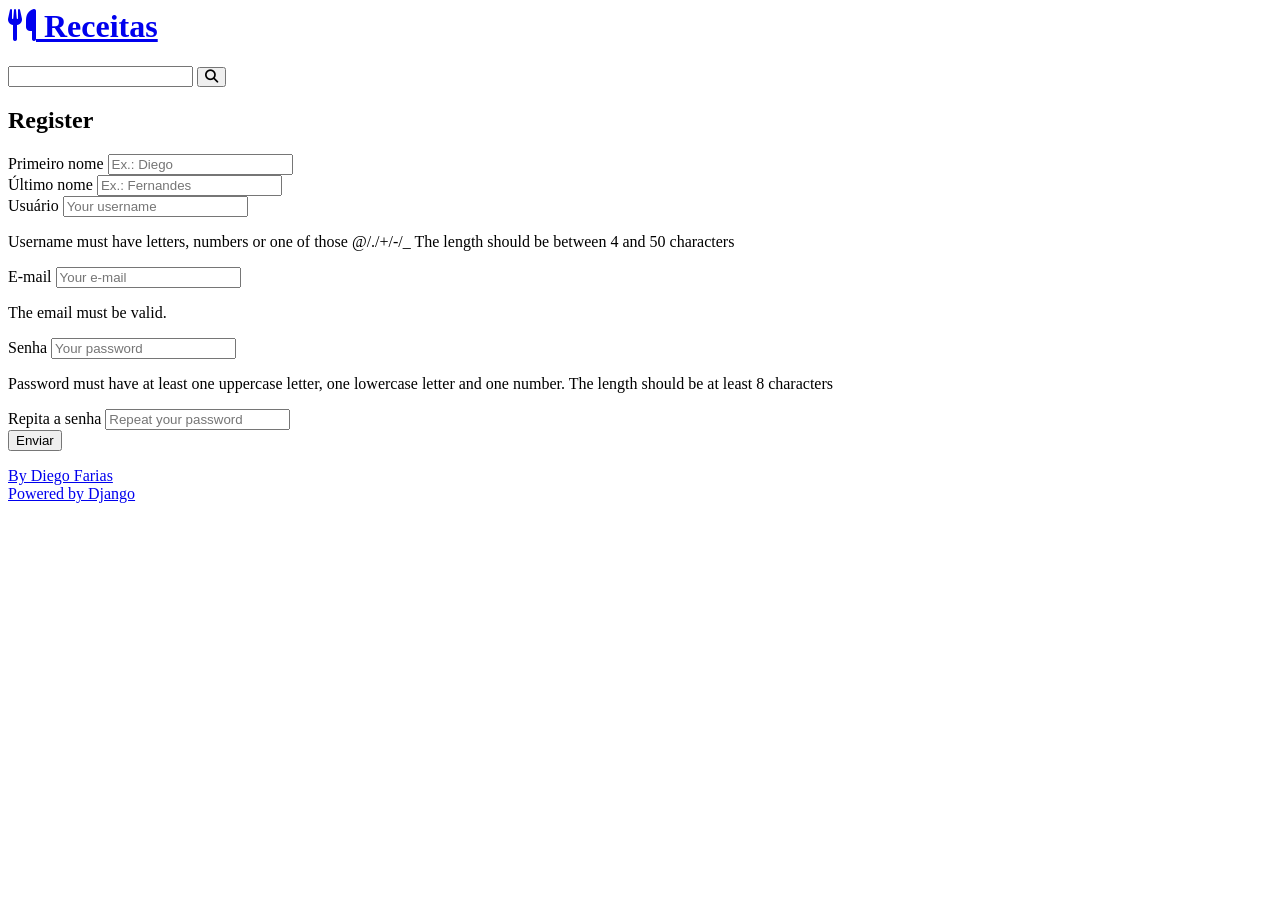
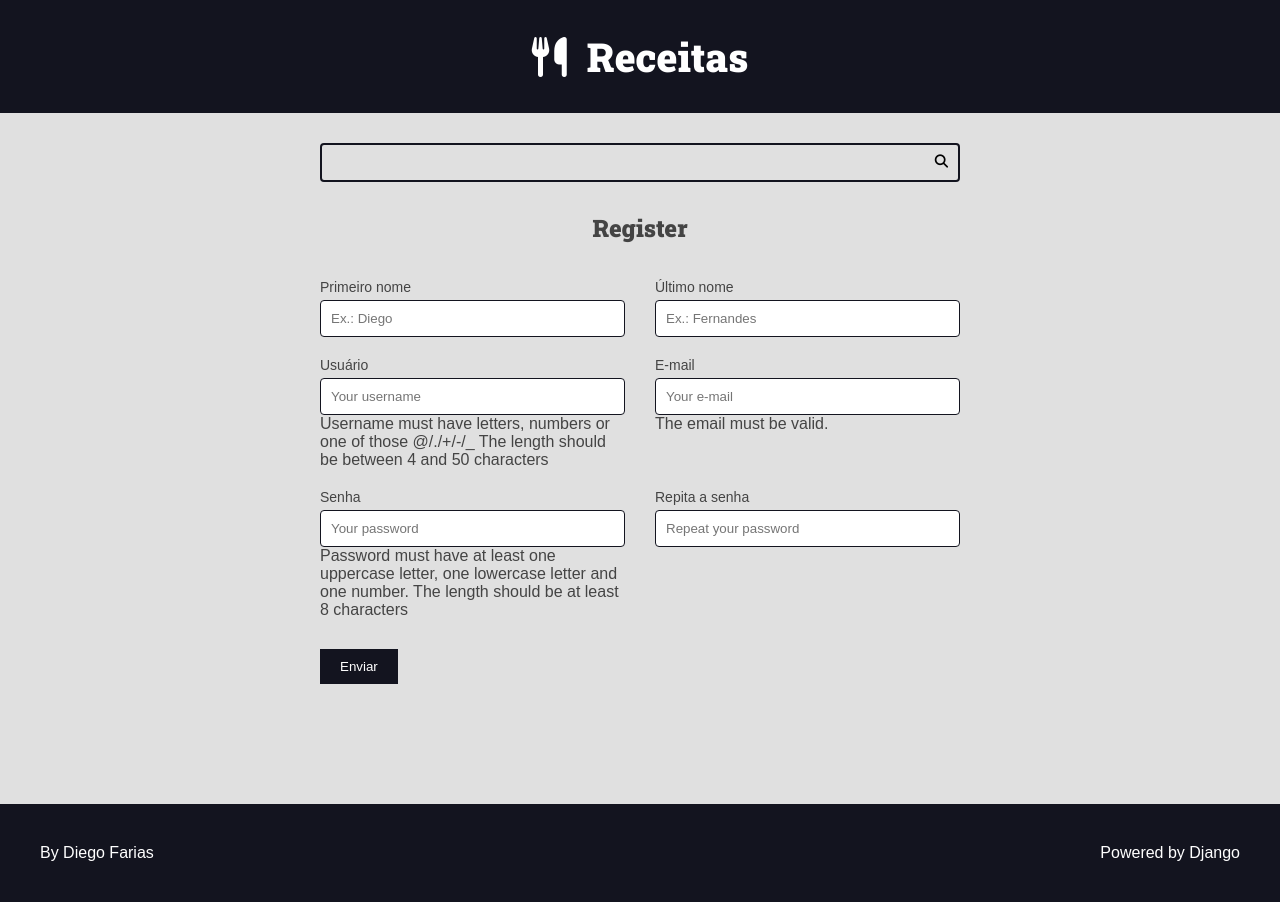
Before and after one commit to odiegofarias/recipes-django, a Django app: page /authors/register/ in a window 1280 px wide. Before the commit the page ends 503 px from the top, so only its background shows below. Run offline with Django 4.2, Linux system fonts and the light colour scheme; some libraries are stand-ins or nearby versions.

Commit message:
Reorganizando a estruta do projeto

```diff
--- a/authors/templates/authors/pages/register_view.html
+++ b/authors/templates/authors/pages/register_view.html
@@ -7,31 +7,7 @@
         <h2>Register</h2>
     </div>
 
-    {% include 'recipes/partials/messages.html' %}
-
-    <div class="main-content container">
-        <form method="POST" action="{% url 'authors:create' %}">
-            {% csrf_token %}
-            <div class="form-content form-content-grid">
-                {% for field in form  %}
-                    <div class="form-group">
-                        <label for="{{ field.id_for_label }}">{{ field.label }}</label>
-                        {{ field }}
-
-                        {% if field.help_text %}
-                            <p class="help-text">{{ field.help_text }}</p>
-                        {% endif %}
-
-                        {{ field.errors }}
-                    </div>
-                {% endfor %}
-            </div>
-            <div class="form-content form-content-grid">
-                <div class="form-group">
-                    <button type="submit">Enviar</button>
-                </div>
-            </div>
-        </form>
-    </div>
+    {% include 'global/partials/messages.html' %}
+    {% include 'global/partials/form.html' %}
 
 {% endblock content %}
--- a/authors/views.py
+++ b/authors/views.py
@@ -2,6 +2,7 @@ from django.shortcuts import render, redirect
 from django.http import Http404
 from .forms import RegisterForm
 from django.contrib import messages
+from django.urls import reverse
 
 
 def register_view(request):
@@ -10,6 +11,7 @@ def register_view(request):
 
     return render(request, 'authors/pages/register_view.html', {
         'form': form,
+        'form_action': reverse('authors:create'),
     })
 
 
--- /dev/null
+++ b/base_static/global/css/styles.css
@@ -0,0 +1,430 @@
+:root {
+    --color-primary: #269fe6;
+    --color-primary-hover: #2086c2;
+    --color-primary-dark: #13141f;
+    --color-primary-dark-hover: #212336;
+    --color-primary-light: #d4ecfa;
+    --color-primary-light-hover: #bdd8e7;
+
+    --color-white: #fff;
+    --color-black: #000;
+
+    --color-dark-text: #444;
+    --color-info-light: #cce5ff;
+    --color-debug-light: #cce5ff;
+    --color-success-light: #d4edda;
+    --color-alert-light: #fff3cd;
+    --color-warning-light: #fff3cd;
+    --color-error-light: #f8d7da;
+
+    --color-info-dark: #4d86c4;
+    --color-debug-dark: #4d86c4;
+    --color-success-dark: #4a9c5d;
+    --color-alert-dark: #927f40;
+    --color-warning-dark: #927f40;
+    --color-error-dark: #da525d;
+
+    --color-gray-0: #f9f9f9;
+    --color-gray-1: #e0e0e0;
+    --color-gray-2: #c7c7c7;
+    --color-gray-3: #aeaeae;
+    --color-gray-4: #959595;
+    --color-gray-5: #7d7d7d;
+    --color-gray-6: #646464;
+    --color-gray-7: #4b4b4b;
+    --color-gray-8: #323232;
+    --color-gray-9: #191919;
+
+    --font-primary: sans-serif;
+    --font-headings: 'Roboto Slab', serif;
+
+    --spacing-gutter-medium: 3rem;
+    --spacing-gutter-large: 4rem;
+}
+
+* {
+    padding: 0;
+    margin: 0;
+    box-sizing: border-box;
+}
+
+html {
+    font-size: 62.5%;
+}
+
+body {
+    font-size: 1.6rem;
+    font-family: var(--font-primary);
+    background: var(--color-gray-1);
+    color: var(--color-dark-text);
+}
+
+h1,
+h2,
+h3,
+h4,
+h5,
+h6 {
+    font-family: var(--font-headings);
+}
+
+img {
+    max-width: 100%;
+}
+
+a {
+    color: var(--color-primary);
+    text-decoration: none;
+}
+
+.container {
+    max-width: 115rem;
+    margin: 0 auto;
+    padding: var(--spacing-gutter-medium);
+}
+
+.main-header-container {
+    background: var(--color-primary-dark);
+}
+
+.main-logo {
+    font-size: 4rem;
+    color: var(--color-white);
+    text-decoration: none;
+    display: flex;
+    flex-flow: row nowrap;
+    align-items: center;
+    justify-content: center;
+    width: fit-content;
+    margin: 0 auto;
+}
+
+.main-logo-icon {
+    margin-right: 2rem;
+}
+
+.search-form {
+    border: 0.2rem solid var(--color-primary-dark);
+    max-width: 64rem;
+    margin: 0 auto;
+    border-radius: 0.4rem;
+    position: relative;
+    transition: all 300ms ease-in-out;
+}
+
+.search-input,
+.search-button {
+    border: none;
+    background: none;
+    outline: none;
+    padding: 1rem;
+    transition: all 300ms ease-in-out;
+}
+
+.search-input {
+    width: 100%;
+    padding-right: 3rem;
+}
+
+.search-button {
+    position: absolute;
+    top: 0;
+    right: 0;
+}
+
+.search-button:focus {
+    outline: 1px solid var(--color-primary);
+    background: rgba(0, 0, 0, 0.05);
+}
+
+.search-form:focus-within {
+    border-color: var(--color-primary);
+    background: var(--color-white);
+}
+
+.search-form:focus-within .search-button {
+    color: var(--color-primary);
+}
+
+.main-content {
+    padding-top: 0;
+}
+
+.main-content-list {
+    display: grid;
+    grid-template-columns: repeat(auto-fit, minmax(330px, 1fr));
+    gap: var(--spacing-gutter-large);
+}
+
+.recipe {
+    background: var(--color-white);
+    box-shadow: -5px 5px 10px rgba(0, 0, 0, 0.2);
+    transform: scale(1);
+    transition: all 300ms ease-in-out;
+    border-radius: 0.4rem;
+    overflow: hidden;
+}
+
+.recipe img {
+    max-width: 100%;
+}
+
+.recipe-list-item {
+    max-width: rem;
+    height: fit-content;
+}
+
+.recipe-list-item:hover {
+    transform: scale(1.02);
+    box-shadow: -8px 8px 18px rgba(0, 0, 0, 0.25);
+}
+
+.recipe-title-container {
+    padding: var(--spacing-gutter-medium);
+    padding-bottom: 2rem;
+}
+
+.recipe-title-container a {
+    text-decoration: none;
+    color: var(--color-primary-dark);
+}
+
+.recipe-author {
+    padding: 0 var(--spacing-gutter-medium);
+}
+
+.recipe-content {
+    padding: var(--spacing-gutter-medium);
+    padding-top: 2rem;
+}
+
+.recipe-author-item {
+    color: var(--color-gray-4);
+    margin-right: 1rem;
+    font-style: italic;
+    font-size: 1.4rem;
+}
+
+.recipe-author a {
+    color: var(--color-primary);
+    transition: all 300ms ease-in-out;
+    text-decoration: none;
+}
+
+.recipe-author a:hover {
+    color: var(--color-primary-dark);
+}
+
+.recipe-meta-container {
+    display: flex;
+    flex-flow: row wrap;
+    padding: var(--spacing-gutter-medium);
+    background: var(--color-gray-1);
+}
+
+.recipe-meta {
+    display: flex;
+    flex-flow: column nowrap;
+    flex-shrink: 1;
+    flex-grow: 1;
+    text-align: center;
+}
+
+.recipe-meta-title {
+    font-size: 1.6rem;
+}
+
+.recipe-footer a {
+    background: var(--color-primary-dark);
+    display: block;
+    color: var(--color-white);
+    text-decoration: none;
+    text-align: center;
+    padding: 1.5rem var(--spacing-gutter-medium);
+    transition: all 300ms ease-in-out;
+}
+
+.recipe-footer a:hover {
+    filter: brightness(2);
+}
+
+
+
+
+.main-content-detail  .recipe-list-item {
+    max-width: 84rem;
+    margin: 0 auto;
+}
+
+.recipe-list-item:hover {
+    transform: scale(1.02);
+    box-shadow: -5px 5px 15px rgba(0, 0, 0, 0.2);
+}
+
+
+
+
+.main-content-detail .recipe-list-item {
+    max-width: 84rem;
+    margin: 0 auto;
+}
+
+
+.main-content-detail .recipe-list-item:hover {
+    transform: scale(1);
+    box-shadow: -5px 5px 15px rgba(0, 0, 0, 0.2);
+}
+
+.preparation-steps {
+    padding: var(--spacing-gutter-medium);
+}
+
+.preparation-steps {
+    padding: var(--spacing-gutter-medium);
+}
+
+
+.main-footer {
+    display: flex;
+    align-items: center;
+    justify-content: space-between;
+    background: var(--color-primary-dark);
+    color: var(--color-white);
+    padding: var(--spacing-gutter-large);
+}
+
+.main-footer a {
+    color: var(--color-white);
+    text-decoration: none;
+    transition: all 300ms ease-in-out;
+}
+
+.main-footer a:hover {
+    filter: brightness(0.8);
+}
+
+
+.center {
+    text-align: center;
+}
+
+.pagination-content{
+    display: flex;
+    flex-flow: row wrap;
+    gap: 1rem 0.5rem;
+}
+
+.pagination .page-item {
+    background: var(--color-gray-3);
+    padding: 0.5rem 1rem;
+}
+
+.pagination .page-link {
+    text-decoration: none;
+    background: var(--color-primary);
+    color: var(--color-white)
+}
+
+.pagination .page-current {
+    background: var(--color-primary-dark);
+
+}
+
+/* FORMS */
+
+.form-content {
+    max-width: 64rem;
+    margin: 0 auto;
+    margin-bottom: var(--spacing-gutter-medium);
+}
+
+.form-content label,
+.form-content .help-text
+.errorlist {
+    display: block;
+    margin: 0.5rem 0;
+    font-size: 1.4rem;
+    list-style-type: none;
+}
+.errorlist {
+    color: var(--color-error-dark)
+}
+
+.form-content input {
+    width: 100%;
+    padding: 1rem;
+    border-radius: .4rem;
+    border: 1px solid var(--color-primary-dark);
+
+}
+
+.form-content-grid {
+    display: grid;
+    grid-template-columns: repeat(auto-fit, minmax(30rem, 1fr));
+    gap: calc(var(--spacing-gutter-medium) / 2) var(--spacing-gutter-medium);
+}
+
+.form-content button {
+    padding: 1rem 2rem;
+    border: none;
+    background: var(--color-primary-dark);
+    color: var(--color-white);
+}
+
+
+/* Messages */
+.messages-container {
+    display: flex;
+    flex-flow: column nowrap;
+    gap: calc(var(--spacing-gutter-medium) / 2)
+}
+.message {
+    padding: 1rem;
+    border-radius: 4px;
+    border: 1px solid var(--color-dark-text);
+    background: var(--color-gray-2);
+    color: var(--color-dark-text);
+  }
+
+  .message-error {
+    border: 1px solid var(--color-error-dark);
+    background: var(--color-error-light);
+    color: var(--color-error-dark);
+  }
+
+  .message-success {
+    border: 1px solid var(--color-success-dark);
+    background: var(--color-success-light);
+    color: var(--color-success-dark);
+  }
+
+  .message-warning {
+    border: 1px solid var(--color-warning-dark);
+    background: var(--color-warning-light);
+    color: var(--color-warning-dark);
+  }
+
+  .message-alert {
+    border: 1px solid var(--color-alert-dark);
+    background: var(--color-alert-light);
+    color: var(--color-alert-dark);
+  }
+
+  .message-info {
+    border: 1px solid var(--color-info-dark);
+    background: var(--color-info-light);
+    color: var(--color-info-dark);
+  }
+
+  .message-debug {
+    border: 1px solid var(--color-debug-dark);
+    background: var(--color-debug-light);
+    color: var(--color-debug-dark);
+  }
+
+@media (max-width: 600px) {
+    .form-content-grid,
+    .main-content-list {
+        grid-template-columns: repeat(auto-fit, minmax(100%, 1fr));
+    }
+}
--- a/base_templates/global/base.html
+++ b/base_templates/global/base.html
@@ -1,23 +1,23 @@
-{% include 'recipes/partials/head.html' %}
+{% include 'global/partials/head.html' %}
 
 <!DOCTYPE html>
 <html lang="pt-BR">
 
 <head>
-    {% include 'recipes/partials/head.html' %}
+    {% include 'global/partials/head.html' %}
     <title>{% block title %}{% endblock title %} | Receitas para leigos</title>
 </head>
 <body>
-    {% include 'recipes/partials/header.html' %}
-    {% include 'recipes/partials/search.html' %}
+    {% include 'global/partials/header.html' %}
+    {% include 'global/partials/search.html' %}
 
     <main class="main-content-container">
         {% block content %}{% endblock content %}
         <div class="container pagination">
-            {% include 'recipes/partials/pagination.html' %}
+            {% include 'global/partials/pagination.html' %}
         </div>
     </main>
 
-    {% include 'recipes/partials/footer.html' %}
+    {% include 'global/partials/footer.html' %}
 </body>
 </html>
--- /dev/null
+++ b/base_templates/global/partials/form.html
@@ -0,0 +1,24 @@
+<div class="main-content container">
+    <form method="POST" action="{{ form_action }}">
+        {% csrf_token %}
+        <div class="form-content form-content-grid">
+            {% for field in form  %}
+                <div class="form-group">
+                    <label for="{{ field.id_for_label }}">{{ field.label }}</label>
+                    {{ field }}
+
+                    {% if field.help_text %}
+                        <p class="help-text">{{ field.help_text }}</p>
+                    {% endif %}
+
+                    {{ field.errors }}
+                </div>
+            {% endfor %}
+        </div>
+        <div class="form-content form-content-grid">
+            <div class="form-group">
+                <button type="submit">Enviar</button>
+            </div>
+        </div>
+    </form>
+</div>
--- a/recipes/templates/recipes/partials/head.html
+++ b/base_templates/global/partials/head.html
@@ -15,4 +15,5 @@
 <link rel="stylesheet" href="https://cdnjs.cloudflare.com/ajax/libs/font-awesome/6.1.1/css/fontawesome.min.css"
     integrity="sha512-xX2rYBFJSj86W54Fyv1de80DWBq7zYLn2z0I9bIhQG+rxIF6XVJUpdGnsNHWRa6AvP89vtFupEPDP8eZAtu9qA=="
     crossorigin="anonymous" referrerpolicy="no-referrer" />
-<link rel="stylesheet" href="{% static 'recipes/css/styles.css' %}">
+<link rel="stylesheet" href="{% static 'global/css/styles.css' %}">
+<link rel="stylesheet" href="{% static 'global/css/global-styles.css' %}">
--- a/recipes/templates/recipes/pages/home.html
+++ b/recipes/templates/recipes/pages/home.html
@@ -3,7 +3,7 @@
 {% block title %} HOME | {% endblock title %}
 
 {% block content %}
-    {% include 'recipes/partials/messages.html' %}
+    {% include 'global/partials/messages.html' %}
 
     <div class="main-content main-content-list container">
         {% for recipe in recipes %}
```
Also changed, not shown: authors/tests/test_author_register_form.py (line endings or trailing spaces), base_templates/global/partials/footer.html (renamed from recipes/templates/recipes/partials/footer.html), base_templates/global/partials/header.html (renamed from recipes/templates/recipes/partials/header.html), base_templates/global/partials/messages.html (renamed from recipes/templates/recipes/partials/messages.html), base_templates/global/partials/pagination.html (renamed from recipes/templates/recipes/partials/pagination.html), base_templates/global/partials/search.html (renamed from recipes/templates/recipes/partials/search.html).
